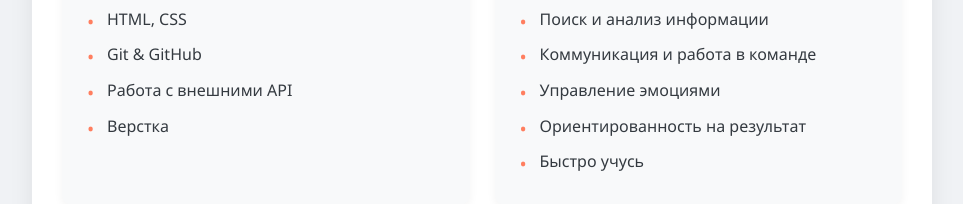
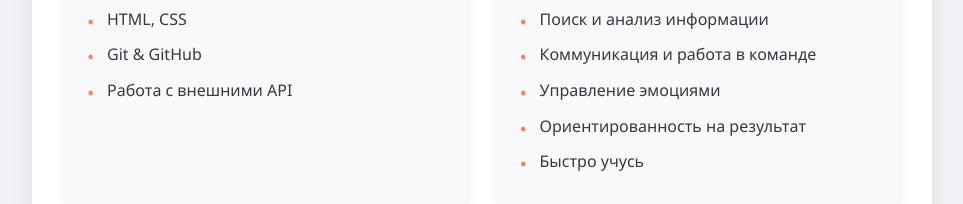
Before and after one commit to AnnaKramar/resume, a plain HTML site: page index.html in a window 1280 px wide. Shown: the part 1125-1329 px from the top of the page, without its empty margins (158-1121 px from the left). Drawn offline with Linux system fonts and the light colour scheme.

Commit message:
исправила

```diff
--- a/index.html
+++ b/index.html
@@ -40,7 +40,6 @@
             <li>HTML, CSS</li>
             <li>Git & GitHub</li>
             <li>Работа с внешними API</li>
-            <li>Верстка</li>
           </ul>
         </div>
 
```
